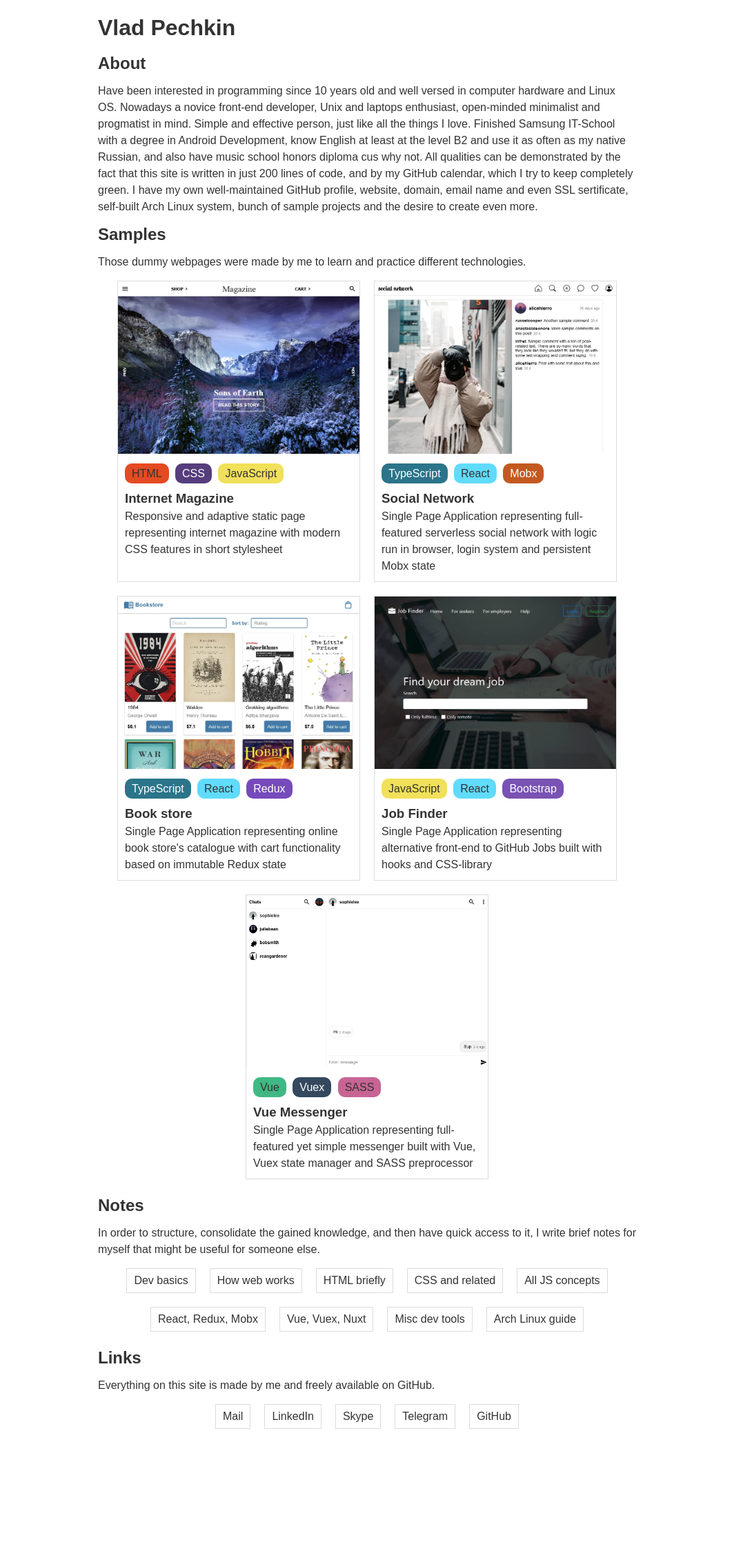
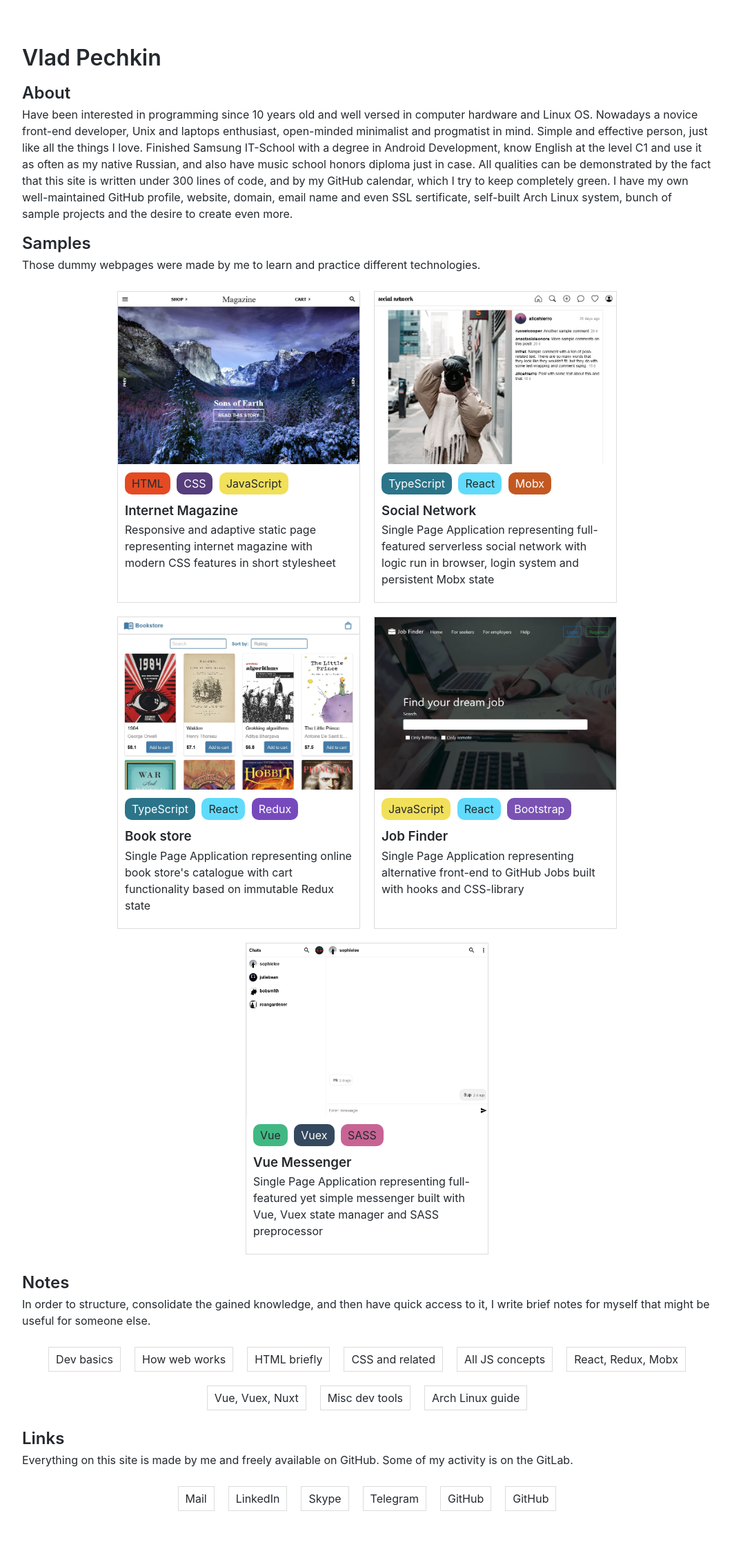
Before and after one commit to pechkn/pechkn.github.io, a Jekyll site: the page index.html, which Jekyll copies as it is, in a window 1280 px wide. Shown: the whole page at 69% size, without its empty margins (108-1169 px from the left). Built offline with Jekyll 4.4.1, drawn with Linux system fonts in a browser that asks for light colours; before the commit the page ends 2098 px from its top, so only the background shows below that.

Commit message:
Update design slightly

```diff
--- a/index.html
+++ b/index.html
@@ -15,9 +15,9 @@
         and Linux OS. Nowadays a novice front-end developer, Unix and laptops enthusiast,
         open-minded minimalist and progmatist in mind. Simple and effective person, just like all
         the things I love. Finished Samsung IT-School with a degree in Android Development, know
-        English at least at the level B2 and use it as often as my native Russian, and also have
-        music school honors diploma cus why not. All qualities can be demonstrated by the fact that
-        this site is written in just 200 lines of code, and by my GitHub calendar, which I try to
+        English at the level C1 and use it as often as my native Russian, and also have
+        music school honors diploma just in case. All qualities can be demonstrated by the fact that
+        this site is written under 300 lines of code, and by my GitHub calendar, which I try to
         keep completely green. I have my own well-maintained GitHub profile, website, domain, email
         name and even SSL sertificate, self-built Arch Linux system, bunch of sample projects and
         the desire to create even more.
@@ -104,7 +104,10 @@
     </section>
     <section id="contacts">
       <h2>Links</h2>
-      <p>Everything on this site is made by me and freely available on GitHub.</p>
+      <p>
+        Everything on this site is made by me and freely available on GitHub. Some of my activity is
+        on the GitLab.
+      </p>
       <div class="container">
         <a href="mailto:infr3t@gmail.com" class="card">Mail</a>
         <a
@@ -116,6 +119,7 @@
         <a href="skype:live:.cid.f963a82cd580aa51?userinfo" class="card">Skype</a>
         <a href="tg://resolve?domain=pechkindev" class="card">Telegram</a>
         <a href="https://github.com/infret" class="card">GitHub</a>
+        <a href="https://gitlab.com/infret" class="card">GitHub</a>
       </div>
     </section>
   </body>
--- a/style.css
+++ b/style.css
@@ -10,9 +10,10 @@
 * {
   margin: 0;
   padding: 0;
-  color: #333;
+  color: #24292e;
   text-decoration: none;
-  font-family: sans-serif;
+  font-family: -apple-system, BlinkMacSystemFont, 'Segoe UI', Helvetica, Arial, sans-serif,
+    'Apple Color Emoji', 'Segoe UI Emoji', 'Segoe UI Symbol';
   line-height: 1.5;
   border: none;
   outline: none;
@@ -20,19 +21,26 @@
 }
 
 body {
-  margin: 0 auto;
+  margin: 32px auto;
   padding: 16px;
-  max-width: 780px;
   animation: fade 1.5s forwards;
+  font-size: 16px;
+  max-width: 1000px;
+  word-wrap: break-word;
 }
 
-p,
-h2 {
-  margin: 10px 0 5px 0;
+h1,
+h2,
+h3,
+h4 {
+  margin: 16px 0 4px 0;
+  font-weight: 600;
+  line-height: 1.25;
 }
 
-h3 {
-  margin: 10px 0 -10px 0;
+p {
+  margin-top: 0;
+  margin-bottom: 16px;
 }
 
 .container {
```
Also changed, not shown: notes/js.md (+5 -0 lines).
